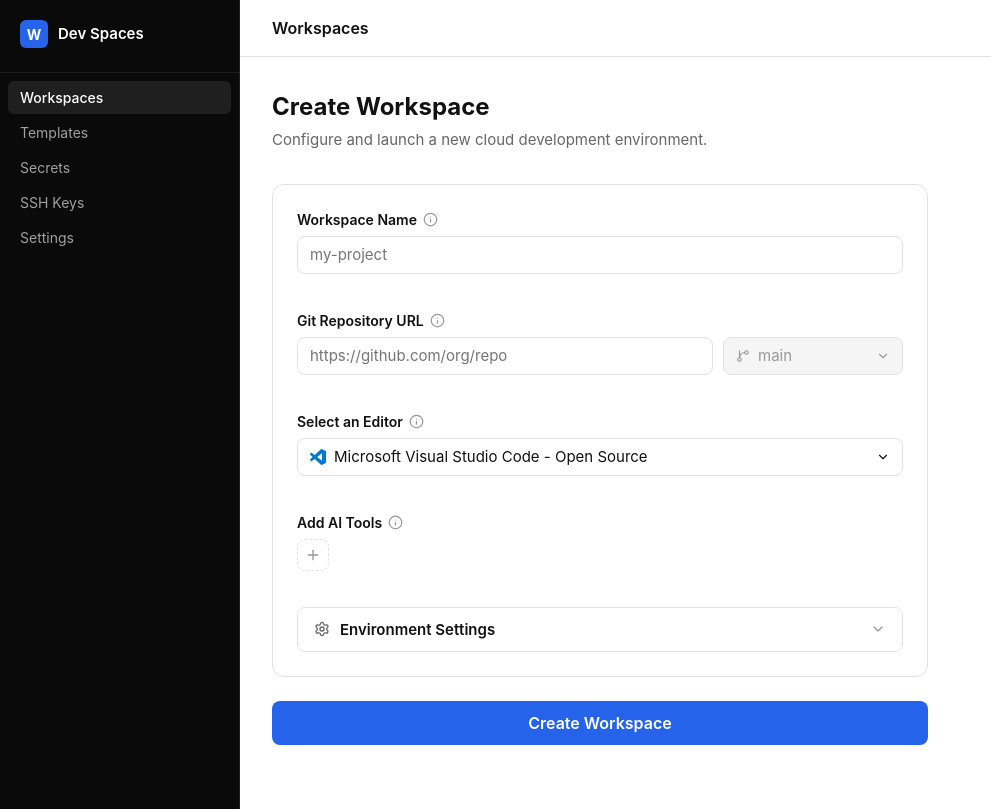
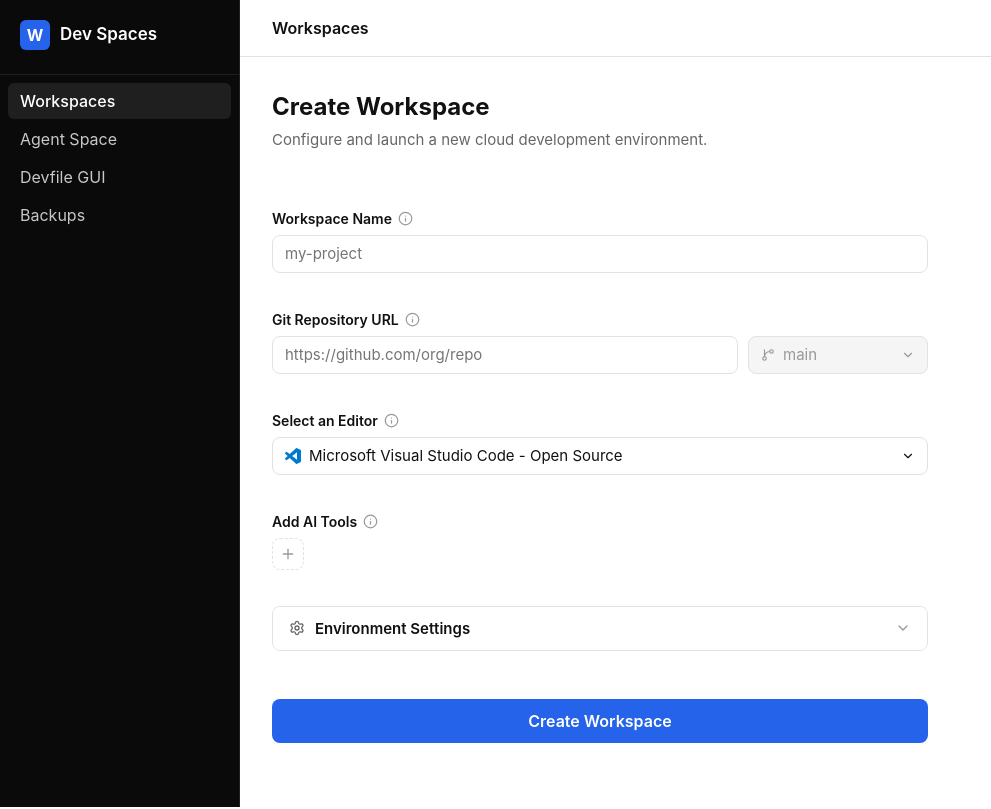
Before and after one commit to TheChosenMok/Dev-Spaces-Start-workspace, a React (Vite) app: page / in a window 1280 px wide. Shown: the whole page, without its empty margins (0-991 px from the left). Built offline with nearby package versions, Linux system fonts and the light colour scheme.

Commit message:
UI improvements

```diff
--- a/src/App.tsx
+++ b/src/App.tsx
@@ -2,10 +2,9 @@ import { CreateWorkspace } from './components/CreateWorkspace'
 
 const NAV_ITEMS = [
   { label: 'Workspaces', active: true },
-  { label: 'Templates', active: false },
-  { label: 'Secrets', active: false },
-  { label: 'SSH Keys', active: false },
-  { label: 'Settings', active: false },
+  { label: 'Agent Space', active: false },
+  { label: 'Devfile GUI', active: false },
+  { label: 'Backups', active: false },
 ]
 
 export default function App() {
@@ -34,8 +33,8 @@ export default function App() {
         >
           <div
             style={{
-              width: 28,
-              height: 28,
+              width: 30,
+              height: 30,
               borderRadius: 6,
               background: 'var(--accent)',
               display: 'flex',
@@ -43,13 +42,13 @@ export default function App() {
               justifyContent: 'center',
               color: '#fff',
               fontWeight: 700,
-              fontSize: 14,
+              fontSize: 16,
               flexShrink: 0,
             }}
           >
             W
           </div>
-          <span style={{ fontSize: 15, fontWeight: 600, color: '#ffffff' }}>Dev Spaces</span>
+          <span style={{ fontSize: 17, fontWeight: 600, color: '#ffffff' }}>Dev Spaces</span>
         </div>
 
         <nav style={{ flex: 1, padding: '0 8px' }}>
@@ -65,8 +64,8 @@ export default function App() {
                 border: 'none',
                 borderRadius: 6,
                 background: item.active ? '#1f1f1f' : 'transparent',
-                color: item.active ? '#ffffff' : '#a0a0a0',
-                fontSize: 14,
+                color: item.active ? '#ffffff' : '#c8c8c8',
+                fontSize: 16,
                 fontWeight: item.active ? 500 : 400,
                 cursor: 'pointer',
                 transition: 'background 150ms ease, color 150ms ease',
@@ -74,13 +73,13 @@ export default function App() {
               onMouseEnter={(e) => {
                 if (!item.active) {
                   e.currentTarget.style.background = '#161616'
-                  e.currentTarget.style.color = '#d0d0d0'
+                  e.currentTarget.style.color = '#ececec'
                 }
               }}
               onMouseLeave={(e) => {
                 if (!item.active) {
                   e.currentTarget.style.background = 'transparent'
-                  e.currentTarget.style.color = '#a0a0a0'
+                  e.currentTarget.style.color = '#c8c8c8'
                 }
               }}
             >
--- a/src/components/CreateWorkspace.tsx
+++ b/src/components/CreateWorkspace.tsx
@@ -70,9 +70,8 @@ export function CreateWorkspace() {
           <div
             style={{
               background: 'var(--surface)',
-              border: '1px solid var(--border)',
               borderRadius: 'var(--radius-lg)',
-              padding: 24,
+              padding: '24px 0',
               marginBottom: 24,
             }}
           >
```
